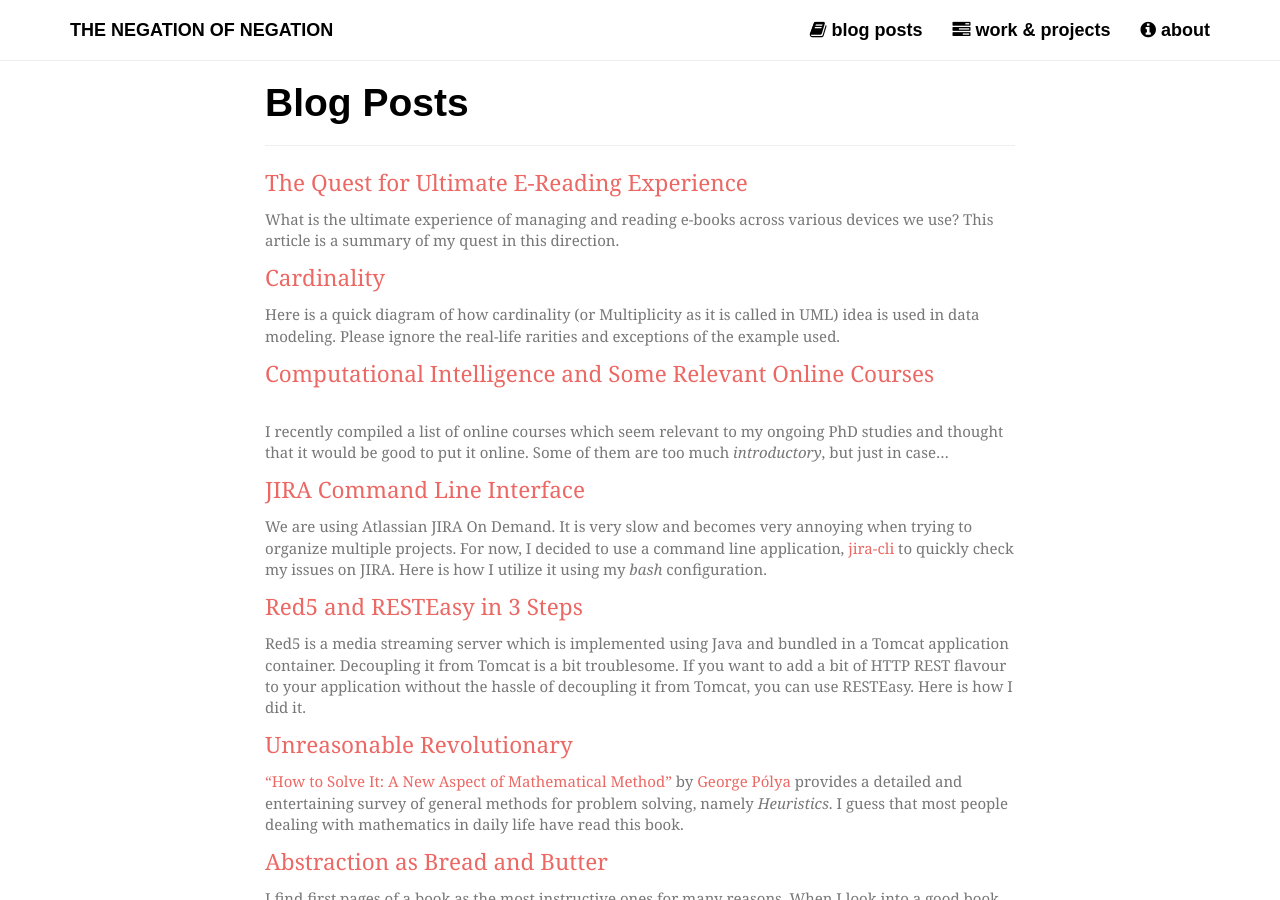
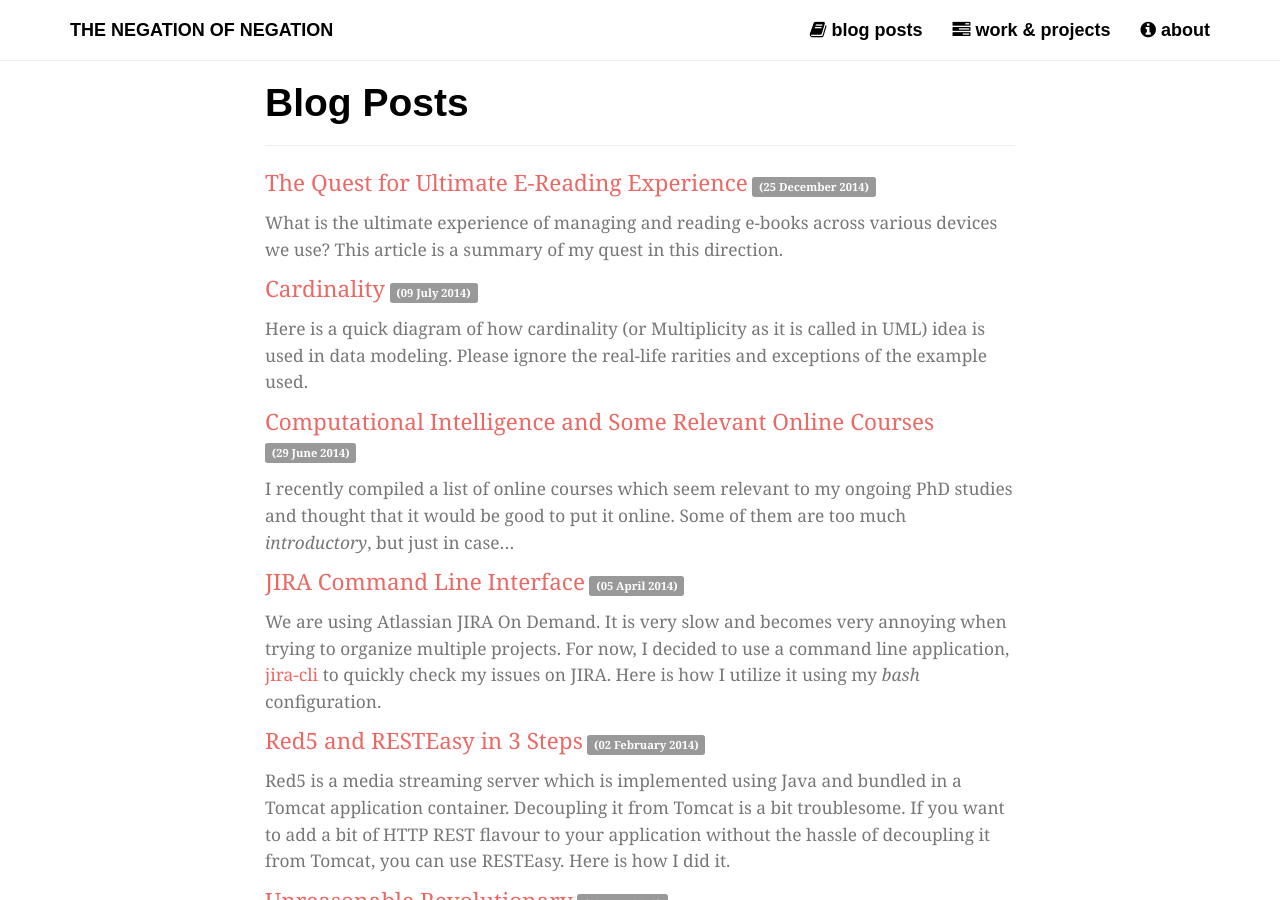
Before and after one commit to vst/www.thenegation.com, a Jekyll site: the page built from index.html, in a window 1280 px wide and 900 px high. Built offline with Jekyll 4.4.1, drawn with Linux system fonts in a browser that asks for light colours; some web fonts are replaced; Markdown is read by kramdown in place of the engine named in the settings; the list of posts is cut into pages by our own code.

Commit message:
Theme changes

```diff
--- a/_layouts/default.html
+++ b/_layouts/default.html
@@ -10,6 +10,7 @@
     <link rel="stylesheet" href="/media/ext/font-awesome-4.2.0/css/font-awesome.min.css">
     <link rel="stylesheet" href="/media/ext/syntax.css">
     <link rel="stylesheet" href="/media/css/global.css">
+    <link rel="stylesheet" type="text/css" href="http://fonts.googleapis.com/css?family=PT+Sans">
   </head>
   <body>
     <div class="navbar navbar-default navbar-fixed-top">
--- a/index.html
+++ b/index.html
@@ -10,7 +10,7 @@ title: Homepage
 <ul class="list-unstyled">
   {% for post in paginator.posts %}
   <li>
-    <a href="{{ post.url }}" class="lead">{{ post.title }}</a> <span class="label">({{ post.date | date_to_long_string }})</span>
+    <a href="{{ post.url }}" class="lead">{{ post.title }}</a> <small><span class="label label-default">({{ post.date | date_to_long_string }})</span></small>
     {% if post.content contains site.excerpt_separator %}
     <p>{{ post.excerpt }}</p>
     {% else %}
--- a/media/css/global.css
+++ b/media/css/global.css
@@ -7,6 +7,8 @@ body {
     margin: 0px auto;
     padding-top: 40px;
     margin-bottom: 50px;
+    font-size: 13pt;
+    line-height: 20pt;
 }
 
 footer#page {
@@ -14,7 +16,7 @@ footer#page {
     bottom: 0;
     width: 100%;
     height: 40px;
-    font-size: 80%;
+    font-size: 8pt;
     padding: 12px 0px;
     margin-top: 20px;
 }
```
Also changed, not shown: _posts/2014-06-29-online_courses.md (+1 -1 lines).
